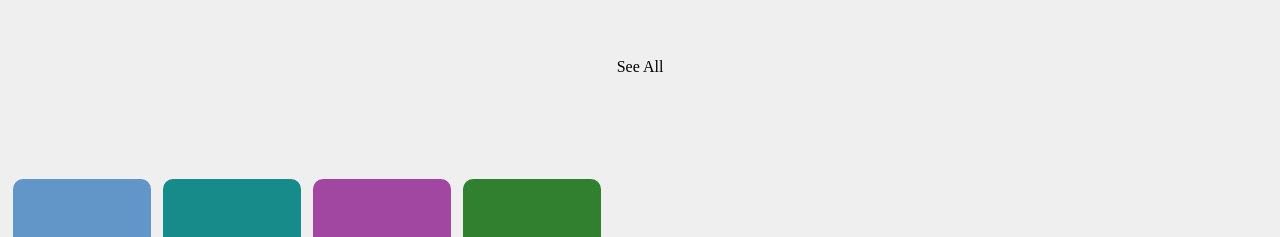
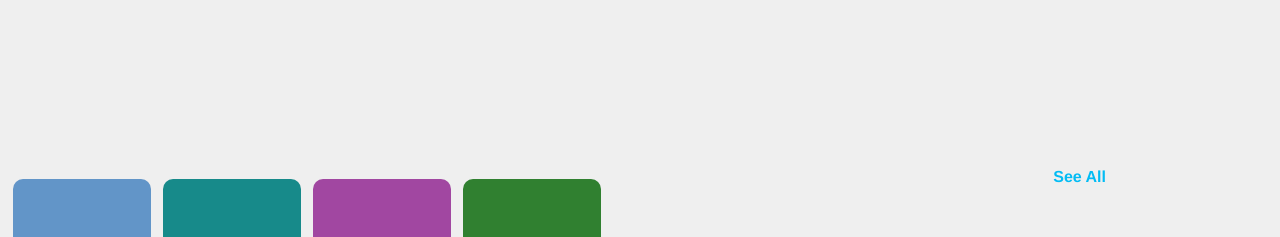
Before and after one commit to atsakymai/atsakymai.github.io, a plain HTML site: page index.html in a window 1280 px wide. Shown: the part 333-570 px from the top of the page. Drawn offline with nearby package versions, Linux system fonts and the light colour scheme.

Commit message:
Update style.css

```diff
--- a/style.css
+++ b/style.css
@@ -77,7 +77,7 @@ body{
     background: rgba(0, 0, 0, 0);
     bottom: 6%;
     align-items: center;
-    grid-template-columns: repeat(3,150px);
+    grid-template-columns: repeat(3, 150px);
     overflow-x: scroll;
     scroll-snap-type: x mandatory;
     margin-left: 10px;
@@ -182,11 +182,17 @@ body{
 }
 
 
-#SeeAllBooks{
-    position: fixed;
-    color: #ec256e;
-    bottom: 35%;
-    left: 80%;
+#SeeAll{
+    height: 20px;
+    width: 60px;
+    display: block;
+    position: absolute;
+    color: #03bcf4;
     font-weight: bold;
     font-family: 'Franklin Gothic Medium', 'Arial Narrow', Arial, sans-serif;
+    left: 82%;
+    bottom: 35%;
+    display: flex;
+    justify-content: center;
+    align-items: center;
 }
```
